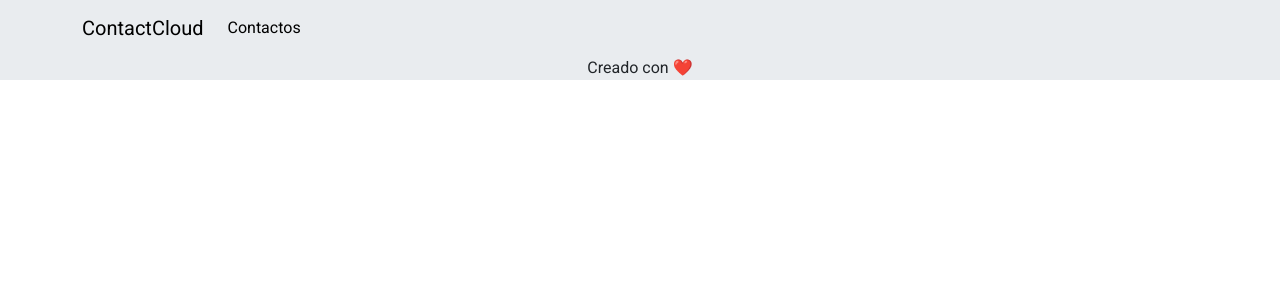
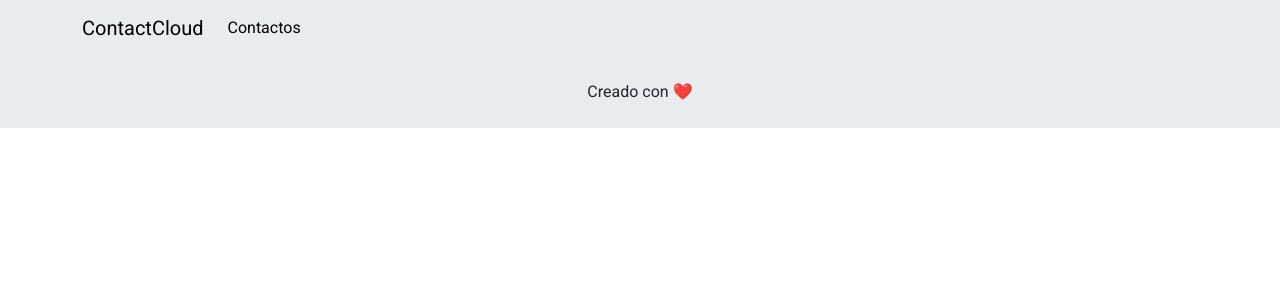
Before and after one commit to DanielVera987/LibContactAngular, an Angular app: page / in a window 1280 px wide. Shown: the top 300 px of the page. Built offline with nearby package versions, Linux system fonts and the light colour scheme.

Commit message:
Update footer

```diff
--- a/src/app/Components/Layout/footer/footer.component.html
+++ b/src/app/Components/Layout/footer/footer.component.html
@@ -1,5 +1,5 @@
 <div class="w-100 bg-body-secondary">
-  <div class="text-center">
+  <div class="text-center py-4">
     Creado con ❤️
   </div>
 </div>
```
